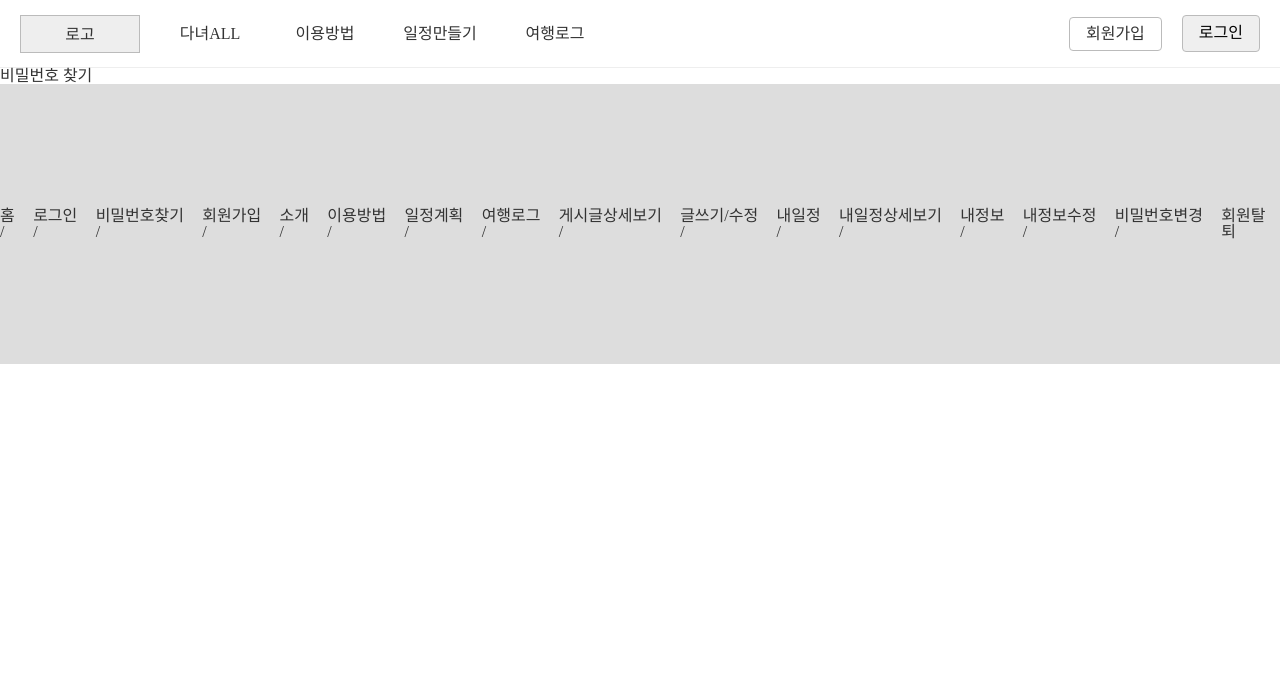
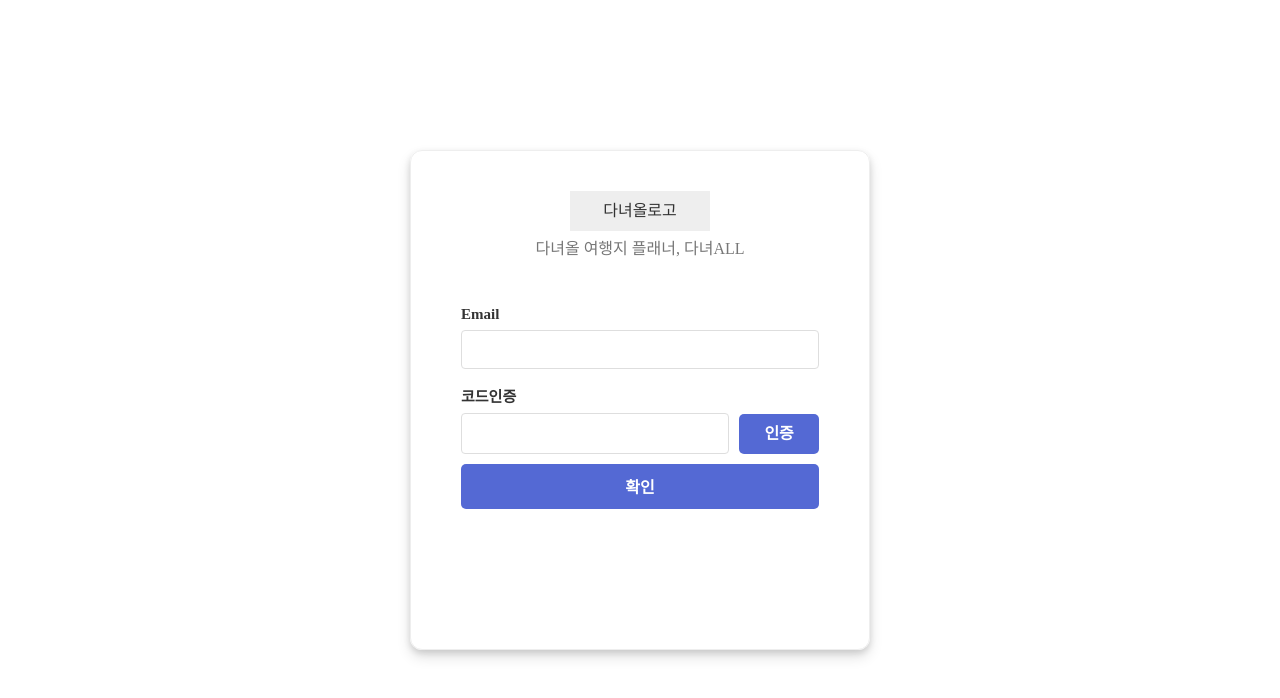
Before and after one commit to jungho-Kang/first-project, a React (Vite) app: page /auth/findpw in a window 1280 px wide. Shown: the top 698 px of the page. Built offline with nearby package versions, Linux system fonts and the light colour scheme; the HTML template or start-up script is replaced by a standard one.

Commit message:
[feat] 로그인페이지 작업
- 로그인 페이지 input,button,layer 등 component로 묶기
- 레이아웃 잡는 작업 중

```diff
--- /dev/null
+++ b/src/components/button/Button.jsx
@@ -0,0 +1,21 @@
+import styled from "@emotion/styled";
+const BtnBasic = styled.button`
+  font-size: 16px;
+  font-weight: 600;
+  width: 100%;
+  border-radius: 5px;
+  height: 45px;
+  line-height: 45px;
+  text-align: center;
+  color: #fff;
+  background-color: #5469d4;
+  transition: all 0.3s;
+  border: 1px solid transparent;
+  :hover {
+    opacity: 0.8;
+  }
+`;
+const Button = ({ btnname }) => {
+  return <BtnBasic>{btnname}</BtnBasic>;
+};
+export default Button;
--- a/src/components/common.js
+++ b/src/components/common.js
@@ -10,3 +10,69 @@ export const WrapDiv = styled.div`
 export const MainDiv = styled.main`
   /* padding: 80px 0px 160px; */
 `;
+
+// 로그인 페이지
+export const LoginDiv = styled.div`
+  background-color: #fff;
+  position: fixed;
+  z-index: 99;
+  left: 0;
+  top: 0;
+  width: 100%;
+  height: 100vh;
+  display: flex;
+  justify-content: center;
+  align-items: center;
+`;
+export const LayerDiv = styled.div`
+  max-width: 460px;
+  width: 100%;
+  min-height: 500px;
+  padding: 40px 50px;
+  border-radius: 12px;
+  border: 1px solid #eee;
+  box-shadow:
+    0 3px 6px rgba(0, 0, 0, 0.12),
+    0 7px 14px rgba(0, 0, 0, 0.12);
+
+  .logo {
+    display: flex;
+    justify-content: center;
+    a {
+      display: block;
+      width: 140px;
+      height: 40px;
+      line-height: 40px;
+      background-color: #eee;
+      text-align: center;
+    }
+  }
+
+  > p {
+    text-align: center;
+    padding: 10px 0 40px;
+    color: #777;
+  }
+`;
+
+export const JoinDiv = styled.div`
+  text-align: center;
+  margin: 30px 0;
+  font-size: 14px;
+  span {
+    color: #777;
+    text-decoration: underline;
+  }
+  a {
+    font-weight: bold;
+    color: #5469d4;
+  }
+`;
+export const FindPwDiv = styled.div`
+  width: 100%;
+  display: flex;
+  justify-content: end;
+  margin-bottom: 50px;
+  font-size: 14px;
+  color: #999;
+`;
--- a/src/components/header/Header.jsx
+++ b/src/components/header/Header.jsx
@@ -34,7 +34,7 @@ const Header = () => {
         </div>
         <div className="right">
           <LoginOutDiv>
-            <Link to={"/board"} className="signup-btn">
+            <Link to={"/"} className="signup-btn">
               회원가입
             </Link>
             <button
--- /dev/null
+++ b/src/components/input/Input.jsx
@@ -0,0 +1,28 @@
+import styled from "@emotion/styled";
+const TextForm = styled.div`
+  padding: 10px 0;
+  label {
+    font-size: 15px;
+    font-weight: 600;
+  }
+  input {
+    width: 100%;
+    margin-top: 8px;
+    padding: 10px 5px;
+    border-radius: 4px;
+    border: 1px solid #dedede;
+    outline: transparent;
+  }
+`;
+
+function Input({ label, type }) {
+  return (
+    <TextForm>
+      <label htmlFor="">
+        <p>{label}</p>
+        <input type={type} />
+      </label>
+    </TextForm>
+  );
+}
+export default Input;
--- /dev/null
+++ b/src/components/input/Inputbtn.jsx
@@ -0,0 +1,54 @@
+import styled from "@emotion/styled";
+import Input from "./Input";
+import Button from "../button/Button";
+
+const Inputbtn = () => {
+  //   const CodeInputDiv = styled.div`
+  //     border: 1px solid #000;
+  //   `;
+
+  const InputBtnArea = styled.div`
+    padding: 10px 0;
+    label {
+      font-size: 15px;
+      font-weight: 600;
+    }
+    > div {
+      display: flex;
+      align-items: end;
+      gap: 10px;
+      button {
+        font-size: 16px;
+        font-weight: 600;
+        border-radius: 5px;
+        text-align: center;
+        color: #fff;
+        background-color: #5469d4;
+        transition: all 0.3s;
+        border: 1px solid transparent;
+
+        padding: 0px 10px;
+        height: 40px;
+        line-height: 38px;
+        width: 100px;
+      }
+    }
+    input {
+      width: calc(100%);
+      margin-top: 8px;
+      padding: 10px 5px;
+      border-radius: 4px;
+      border: 1px solid #dedede;
+      outline: transparent;
+    }
+  `;
+  return (
+    <InputBtnArea>
+      <label htmlFor="">코드인증</label>
+      <div>
+        <input type="text" /> <button>인증</button>
+      </div>
+    </InputBtnArea>
+  );
+};
+export default Inputbtn;
--- /dev/null
+++ b/src/components/layer/LayerLogo.jsx
@@ -0,0 +1,13 @@
+import { Link } from "react-router-dom";
+
+const LayerLogo = () => {
+  return (
+    <>
+      <div className="logo">
+        <Link to={"/"}>다녀올로고</Link>
+      </div>
+      <p>다녀올 여행지 플래너, 다녀ALL</p>
+    </>
+  );
+};
+export default LayerLogo;
--- a/src/pages/Index.jsx
+++ b/src/pages/Index.jsx
@@ -147,7 +147,7 @@ function Index() {
           </div>
 
           <Swiper
-            slidesPerView={3}
+            slidesPerView={4}
             autoplay={{
               delay: 3000,
               disableOnInteraction: false,
--- a/src/pages/auth/FindPw.jsx
+++ b/src/pages/auth/FindPw.jsx
@@ -1,5 +1,24 @@
+import Button from "../../components/button/Button";
+import { LayerDiv, LoginDiv } from "../../components/common";
+import Input from "../../components/input/Input";
+import LayerLogo from "../../components/layer/LayerLogo";
+import Inputbtn from "../../components/input/Inputbtn";
+
 function FindPw() {
-  return <div>비밀번호 찾기</div>;
+  return (
+    <LoginDiv>
+      <LayerDiv>
+        {/* 로고 */}
+        <LayerLogo />
+        {/* input 태그 */}
+        <Input label={"Email"} type={"text"}></Input>
+
+        <Inputbtn></Inputbtn>
+        {/* 로그인 버튼  홈화면 아니면 틀렸다는 창 띄우기*/}
+        <Button btnname={"확인"}></Button>
+      </LayerDiv>
+    </LoginDiv>
+  );
 }
 
 export default FindPw;
--- a/src/pages/auth/Index.jsx
+++ b/src/pages/auth/Index.jsx
@@ -1,48 +1,42 @@
-import styled from "@emotion/styled";
+// import styled from "@emotion/styled";
+// import LoginLayer from "../../components/layer/LoginLayer";
+import {
+  FindPwDiv,
+  JoinDiv,
+  LayerDiv,
+  LoginDiv,
+} from "../../components/common";
+import Button from "../../components/button/Button";
+import Input from "../../components/input/Input";
 import { Link } from "react-router-dom";
 
-const LoginDiv = styled.div`
-  background-color: #fff;
-  position: fixed;
-  z-index: 99;
-  left: 0;
-  top: 0;
-  width: 100%;
-  height: 100vh;
-`;
+import LayerLogo from "../../components/layer/LayerLogo";
+
 function Index() {
   return (
     <LoginDiv>
-      <div className="layer">
-        <Link to={"/"}>다녀올로고</Link>
-        <p>다녀올 여행지 플랜너, 다녀ALL</p>
+      <LayerDiv>
+        {/* 로고 */}
+        <LayerLogo />
 
-        <div className="text-form">
-          <label htmlFor="">
-            <p>Email</p>
-            <input type="text" />
-          </label>
-        </div>
-        <div className="text-form">
-          <label htmlFor="">
-            <p>Password</p>
-            <input type="text" />
-          </label>
-        </div>
+        {/* input 태그 */}
+        <Input label={"Email"} type={"text"}></Input>
+        <Input label={"Password"} type={"password"}></Input>
 
-        <div className="user-state">
-          <div className="auto-login">
-            <input type="checkbox" name="" id="" />
-            <em></em>
-            자동로그인
-          </div>
-          <Link to={"/"}>비밀번호 찾기</Link>
-        </div>
-        <div className="btn-login">로그인</div>
-        <div className="join">
-          아직 회원이 아니신가요? <Link to={"/"}></Link>
-        </div>
-      </div>
+        {/* 비밀번호찾기 - 링크 */}
+        <FindPwDiv>
+          <Link to={"/auth/findpw"}>비밀번호 찾기</Link>
+        </FindPwDiv>
+
+        {/* 로그인 버튼  홈화면 아니면 틀렸다는 창 띄우기*/}
+        <Button btnname={"로그인"}></Button>
+
+        {/* 회원가입 링크 */}
+        <JoinDiv>
+          <span>아직 회원이 아니신가요?</span>{" "}
+          <Link to={"/auth/signup"}>회원가입</Link>
+        </JoinDiv>
+      </LayerDiv>
     </LoginDiv>
   );
 }
--- a/src/pages/auth/Signup.jsx
+++ b/src/pages/auth/Signup.jsx
@@ -1,5 +1,41 @@
+import { Link } from "react-router-dom";
+import Button from "../../components/button/Button";
+import {
+  FindPwDiv,
+  JoinDiv,
+  LayerDiv,
+  LoginDiv,
+} from "../../components/common";
+import Input from "../../components/input/Input";
+import LayerLogo from "../../components/layer/LayerLogo";
+
 function Signup() {
-  return <div>Signup</div>;
+  return (
+    <LoginDiv>
+      <LayerDiv>
+        {/* 로고 */}
+        <LayerLogo />
+
+        {/* input 태그 */}
+        <Input label={"Email"} type={"text"}></Input>
+        <Input label={"Password"} type={"password"}></Input>
+
+        {/* 비밀번호찾기 - 링크 */}
+        <FindPwDiv>
+          <Link to={"/auth/findpw"}>비밀번호 찾기</Link>
+        </FindPwDiv>
+
+        {/* 로그인 버튼  홈화면 아니면 틀렸다는 창 띄우기*/}
+        <Button btnname={"로그인"}></Button>
+
+        {/* 회원가입 링크 */}
+        <JoinDiv>
+          <span>아직 회원이 아니신가요?</span>{" "}
+          <Link to={"/auth/signup"}>회원가입</Link>
+        </JoinDiv>
+      </LayerDiv>
+    </LoginDiv>
+  );
 }
 
 export default Signup;
```
